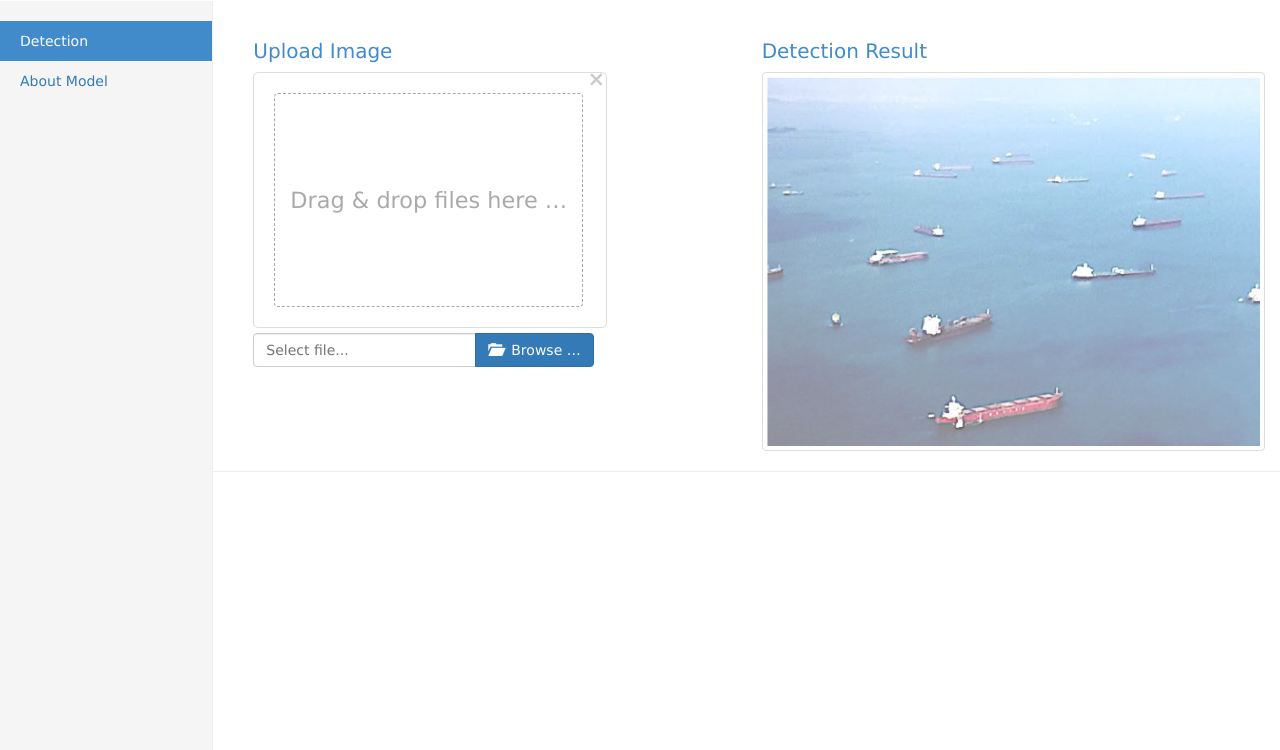
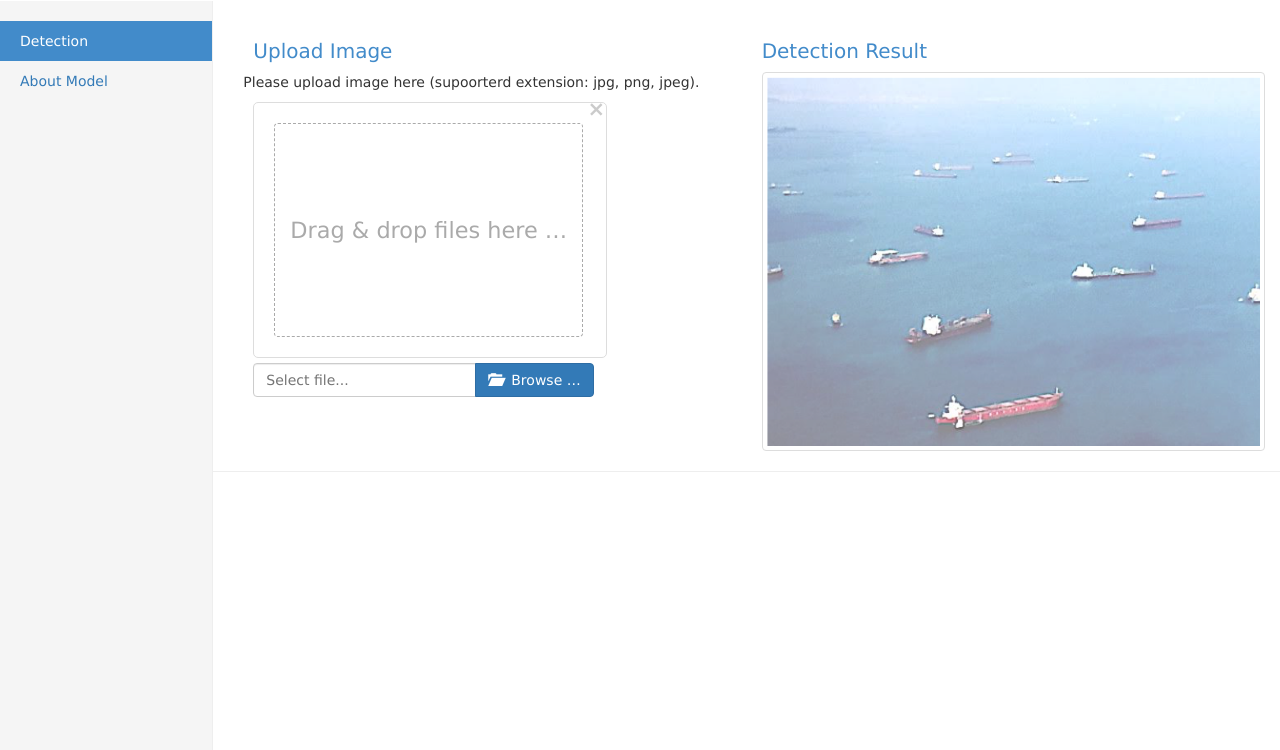
Before and after one commit to BUGenerator/Web, a Flask app: page /upload in a window 1280 px wide. Shown: the part 50-800 px from the top of the page. Run offline with Flask 2, Linux system fonts and the light colour scheme; some libraries are stand-ins or nearby versions.

Commit message:
Fix demo link, add upload text

```diff
--- a/templates/upload.html
+++ b/templates/upload.html
@@ -5,10 +5,11 @@
     <div class="row">
         <div class="col-sm-6 placeholder" style="padding-top: 20px; padding-left: 30px">
             <h2 style="font-size: 20px; padding-left: 10px; color: #428bca">Upload Image</h2>
-{#            <a class="detection_header">Upload Image</a>#}
+{#          <a class="detection_header">Upload Image</a>#}
+            <p>Please upload image here (supoorterd extension: jpg, png, jpeg).</p>
             <form class="form-inline" role="form" action="/upload" method="post" enctype="multipart/form-data">
                 <div class="form-group" style="padding-left: 10px">
-                    <input type="file" name="file" class="file">
+                    <input type="file" name="file" class="file" accept="*.jpg, *.png, *.jpeg">
                 </div>
 {#                <div class="form-group" style="padding-left: 10px">#}
 {#                    <button type="submit" class="btn btn-sm btn-success" style="padding-left: 10px">Upload</button>#}
@@ -18,15 +19,16 @@
         <div class="col-sm-6 placeholder" style="padding-top: 20px">
             <h2 style="font-size: 20px; color: #428bca">Detection Result</h2>
             {% if filename %}
+            <p>This is the detection result of the image you uploaded. Red bounding box on the image indicates a ship. If there is no box shown, there is no ship detected.</p>
+            {% if output_json %}
+            <div class="text-muted"><label><input type="checkbox" id="toggle_bounding" name="toggle_bounding" checked> Toggle results</label></div>
+            {% endif %}
             <div id="original_img_div" style="position: relative;">
                 <img class="image-responsive img-thumbnail" src="{{ url_for('get_img_uploaded', filename=filename) }}" id="original_img" style="width: 100%;">
                 <div id="original_img_bboxes" style="margin: 4px;position: absolute;top: 0;bottom: 0;left: 0;right: 0;"></div>
             </div>
             {% else %}
             <img class="image-responsive img-thumbnail" src="{{ url_for('static', filename='image/input-holder.png') }}" style="width: 100%;">
-            {% endif %}
-            {% if output_json %}
-            <div class="text-muted"><label><input type="checkbox" id="toggle_bounding" name="toggle_bounding" checked> Toggle</label></div>
             {% endif %}
         </div>
     </div>
```
Also changed, not shown: templates/index.html (+7 -7 lines).
